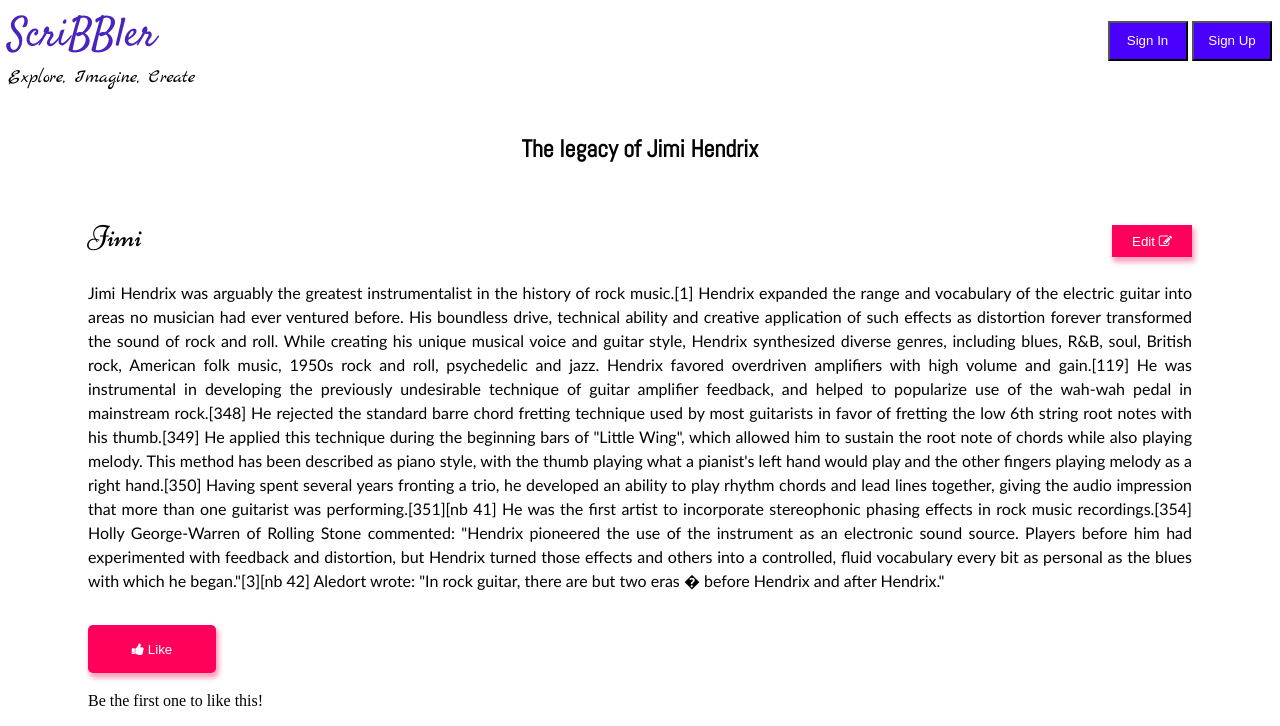
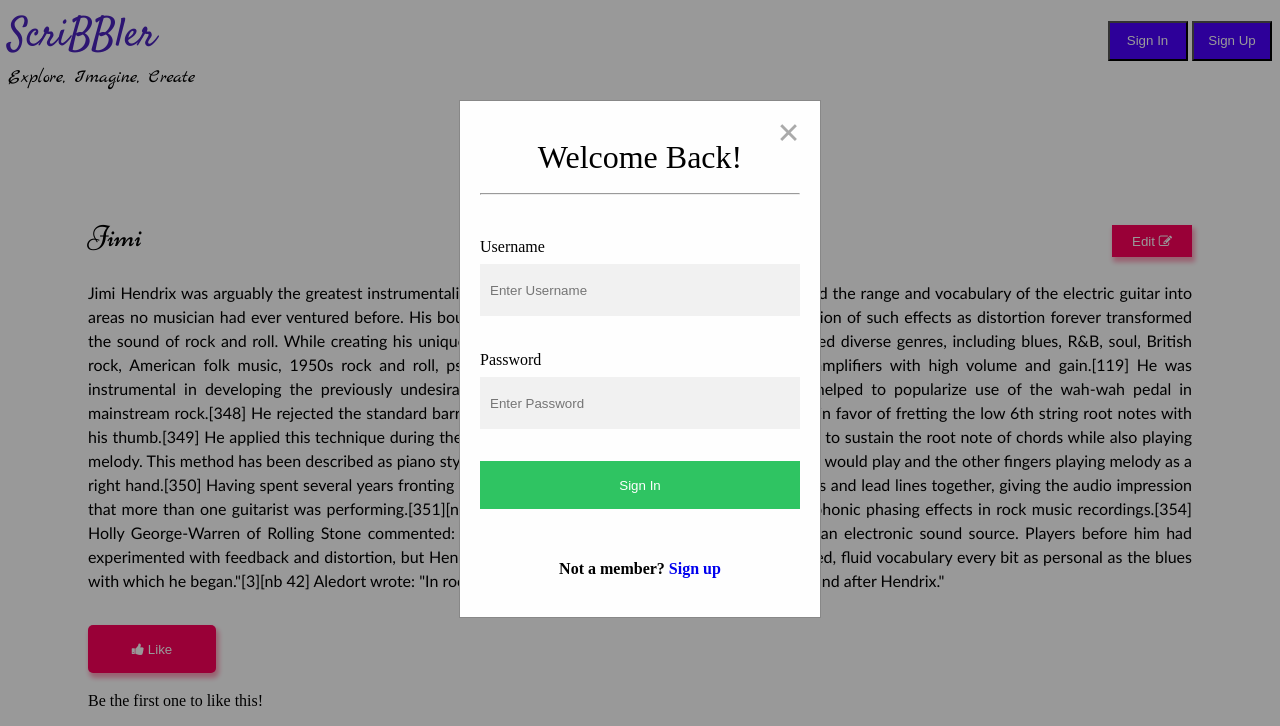
Before and after one commit to vatsal-uppal-1997/blogging-upgrad, a plain HTML site: page html/post.html in a window 1280 px wide. Both pictures are taken after a click on the button "Sign In". Shown: the top 726 px of the page. Drawn offline with nearby package versions, Linux system fonts and the light colour scheme; files that its build step writes are made by us from their sources; a web font is replaced by a local one.

Commit message:
Forgot adding code for sign in and sign up modals :p

```diff
--- a/html/post.html
+++ b/html/post.html
@@ -30,7 +30,8 @@
 
         <div class="blogAuthor">
             <p style="display: inline">Jimi</p>
-            <button class="btn" onclick="editPost(this, 'blogBody', 'blogTitleNew')">Edit <i class="fa fa-pencil-square-o" aria-hidden="true"></i>
+            <button class="btn" onclick="editPost(this, 'blogBody', 'blogTitleNew')">Edit <i class="fa fa-pencil-square-o"
+                    aria-hidden="true"></i>
             </button>
         </div>
 
@@ -61,7 +62,7 @@
 
         <!-- Insert code for Like button, Comment button, Comment box here-->
         <button class="btn-like" onclick="likePost(this, 'likeCounter')"><i class="fa fa-thumbs-up" aria-hidden="true"></i>
-             Like</button>
+            Like</button>
         <p id="likeCounter">Be the first one to like this!</p>
         <form onsubmit="return addComment('commentContainer',  'comment')">
             <textarea rows="5" cols="110" placeholder="Leave a comment..." style="display: block" id="comment"></textarea>
@@ -71,6 +72,66 @@
         <div class="comment-container" id="commentContainer">
 
         </div>
+        <div class="modal-background" id="sign-up-modal">
+            <!-- Insert code for Sign Up modal here -->
+            <div class="modal-content">
+                <span class="close" onclick="closeModal(this)">&times;</span>
+                <h1 class="modal-heading">Get Started</h1>
+                <hr>
+                <form class="form">
+                    <div class="form-group">
+                        <label for="name">
+                            Full Name
+                        </label>
+                        <input type="text" placeholder="Enter Full Name" name="name" required />
+                    </div>
+                    <div class="form-group">
+                        <label for="username">
+                            Username
+                        </label>
+                        <input type="text" placeholder="Enter Username" name="username" required />
+                    </div>
+                    <div class="form-group">
+                        <label for="password">
+                            Password
+                        </label>
+                        <input type="password" placeholder="Enter Password" name="password" required />
+                    </div>
+                    <div class="form-group">
+                        <label for="confirmPassword">
+                            Confirm Password
+                        </label>
+                        <input type="password" placeholder="Confirm Password" name="confirmPassword" required />
+                    </div>
+                    <input type="submit" value="Sign Up" />
+                </form>
+            </div>
+        </div>
+        <div class="modal-background" id="sign-in-modal">
+            <!-- Insert code for Sign In modal here -->
+            <div class="modal-content">
+                <span class="close" onclick="closeModal(this)">&times;</span>
+                <h1 class="modal-heading">Welcome Back!</h1>
+                <hr>
+                <form class="form">
+                    <div class="form-group">
+                        <label for="username">
+                            Username
+                        </label>
+                        <input type="text" placeholder="Enter Username" name="username" required />
+                    </div>
+                    <div class="form-group">
+                        <label for="password">
+                            Password
+                        </label>
+                        <input type="password" placeholder="Enter Password" name="password" required />
+                    </div>
+                    <input type="submit" value="Sign In" />
+                </form>
+                <p style="text-align: center"><b>Not a member? <a href=# style="text-decoration: none" onclick="(()=>{closeModal(this.parentElement.parentElement);showModal('sign-up-modal');})()">Sign
+                            up</a></b></p>
+            </div>
+        </div>
         <script src="..\js\post.js" defer></script>
         <script src="..\js\header.js">
         </script>
```
